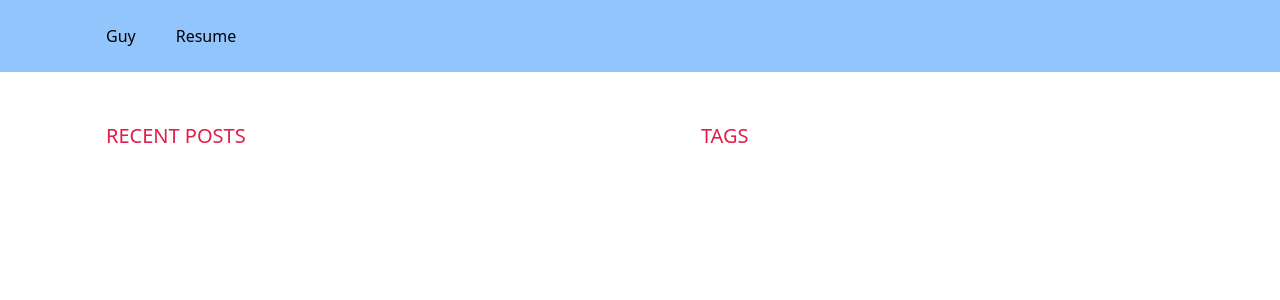
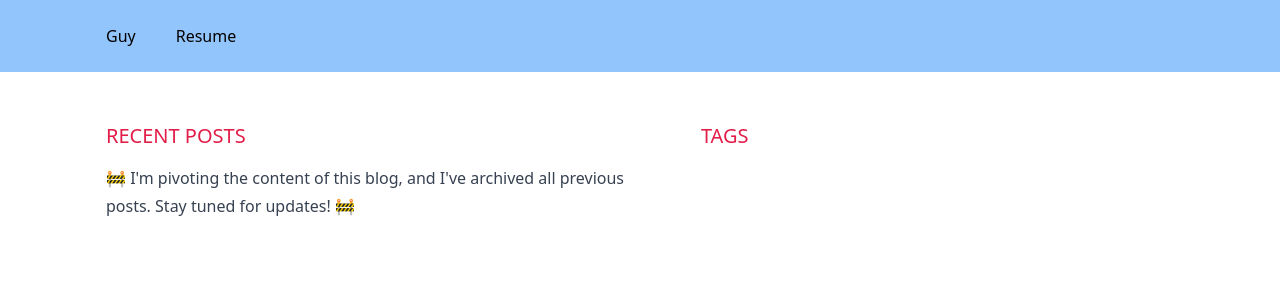
Before and after one commit to guyathomas/guythomas.me, a Next.js app in the folder packages/blog/: page / in a window 1280 px wide. Shown: the top 300 px of the page. Built offline with nearby package versions, Linux system fonts and the light colour scheme; what device-detector-js, tailwindcss-container-bleed would draw is missing.

Commit message:
add WIP text

```diff
--- a/packages/blog/src/pages/index.tsx
+++ b/packages/blog/src/pages/index.tsx
@@ -53,6 +53,7 @@ const Home: React.FC<HomeProps> = ({ allPostsData }) => {
       <div className={cx("p-4", styles.recentPosts)}>
         <SectionTitle>Recent Posts</SectionTitle>
         <ul className="pl-0">
+          <div>🚧 I'm pivoting the content of this blog, and I've archived all previous posts. Stay tuned for updates! 🚧</div>
           {filteredPostData.map(({ id, date, title, description }) => (
             <li key={id} className="list-none pl-0">
               <PostSummary
```
